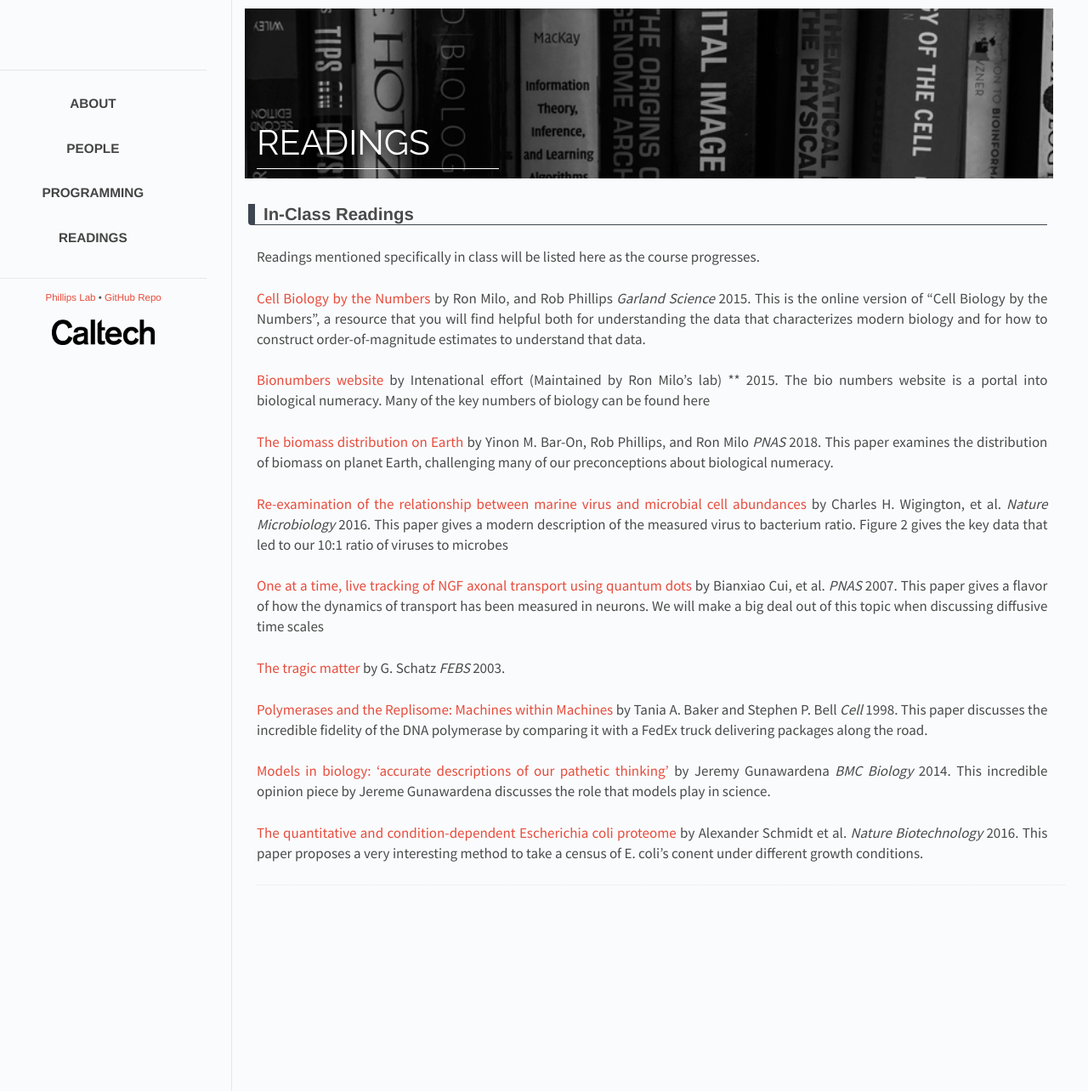
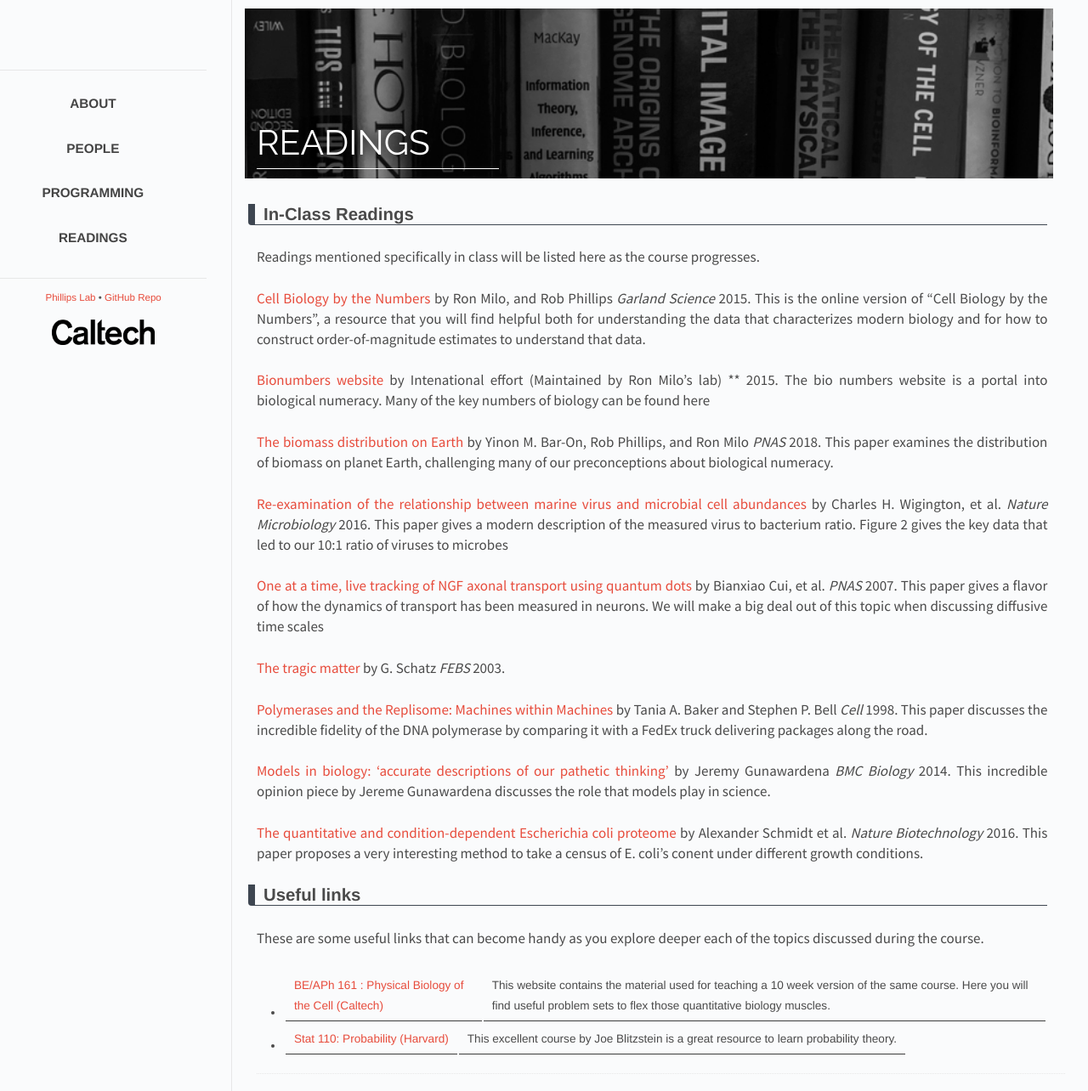
Before and after one commit to RPGroup-PBoC/ncbs_pboc, a Jekyll site: the page built from _posts/2017-01-24-readings.md, in a window 1280 px wide. Shown: the whole page at 85% size. Built offline with Jekyll 4.4.1, drawn with Linux system fonts in a browser that asks for light colours.

Commit message:
add links to classes

```diff
--- a/_posts/2017-01-24-readings.md
+++ b/_posts/2017-01-24-readings.md
@@ -23,3 +23,12 @@ Readings mentioned specifically in class will be listed here as the course progr
 {{p.title}} by {{ p.author }} *{{ p.journal }}* {{ p.volume }}{{ p.number }} {{ p.year }}. {{ p.description }}
 {% endif %}
 {% endfor %}
+
+
+## Useful links
+
+These are some useful links that can become handy as you explore deeper each of the topics discussed during the course.
+
+* [BE/APh 161 : Physical Biology of the Cell (Caltech)](http://beaph161.caltech.edu/2018/) | This website contains the material used for teaching a 10 week version of the same course. Here you will find useful problem sets to flex those quantitative biology muscles.
+
+* [Stat 110: Probability (Harvard)](https://projects.iq.harvard.edu/stat110/home) | This excellent course by Joe Blitzstein is a great resource to learn probability theory.
```
